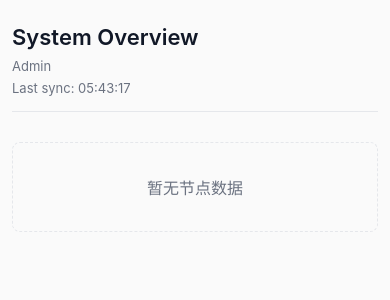
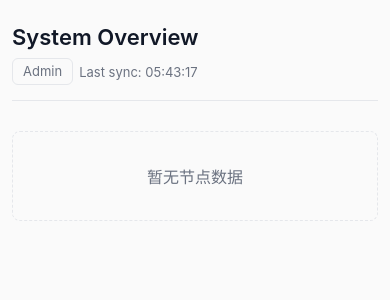
Before and after one commit to 0130-vow/status, a FastAPI app: page / in a window 390 px wide. Shown: the top 300 px of the page. Run offline with FastAPI, Linux system fonts and the light colour scheme; data that the repository does not hold is empty.

Commit message:
Polish admin link styling

```diff
--- a/server/static/style.css
+++ b/server/static/style.css
@@ -35,6 +35,7 @@ header {
     display: flex;
     justify-content: space-between;
     align-items: flex-end;
+    gap: 18px;
     margin-bottom: 30px;
     padding-bottom: 15px;
     border-bottom: 1px solid var(--border-color);
@@ -55,16 +56,31 @@ header p {
 .header-actions {
     display: flex;
     align-items: center;
+    justify-content: flex-end;
     gap: 14px;
+    margin-left: auto;
 }
 
-.header-actions a {
-    color: var(--text-muted);
+.header-actions .admin-link {
+    appearance: none;
+    border: 1px solid var(--border-color);
+    border-radius: 6px;
+    color: var(--text-muted) !important;
+    display: inline-flex;
     font-size: 13px;
-    text-decoration: none;
+    line-height: 1;
+    padding: 6px 10px;
+    text-decoration: none !important;
+    transition: border-color 0.2s ease, color 0.2s ease, background 0.2s ease;
 }
 
-.header-actions a:hover {
+.header-actions .admin-link:visited {
+    color: var(--text-muted) !important;
+}
+
+.header-actions .admin-link:hover {
+    background: #ffffff;
+    border-color: #d1d5db;
     color: var(--text-main);
 }
 
@@ -528,9 +544,10 @@ header p {
     }
 
     .header-actions {
-        align-items: flex-start;
-        flex-direction: column;
+        align-items: center;
+        flex-direction: row;
         gap: 6px;
+        margin-left: 0;
     }
 
     .grid {
--- a/server/templates/dashboard.html
+++ b/server/templates/dashboard.html
@@ -5,14 +5,14 @@
     <meta name="viewport" content="width=device-width, initial-scale=1.0">
     <title>Probe - 极简监控探针</title>
     <script src="https://cdn.jsdelivr.net/npm/chart.js"></script>
-    <link rel="stylesheet" href="/static/style.css">
+    <link rel="stylesheet" href="/static/style.css?v=dashboard-polish-1">
 </head>
 <body>
     <div class="container">
         <header>
             <h1>System Overview</h1>
             <div class="header-actions">
-                <a href="/admin">Admin</a>
+                <a class="admin-link" href="/admin">Admin</a>
                 <p id="clock">Syncing...</p>
             </div>
         </header>
@@ -54,6 +54,6 @@
         </div>
     </div>
 
-    <script src="/static/app.js"></script>
+    <script src="/static/app.js?v=dashboard-polish-1"></script>
 </body>
 </html>
```
